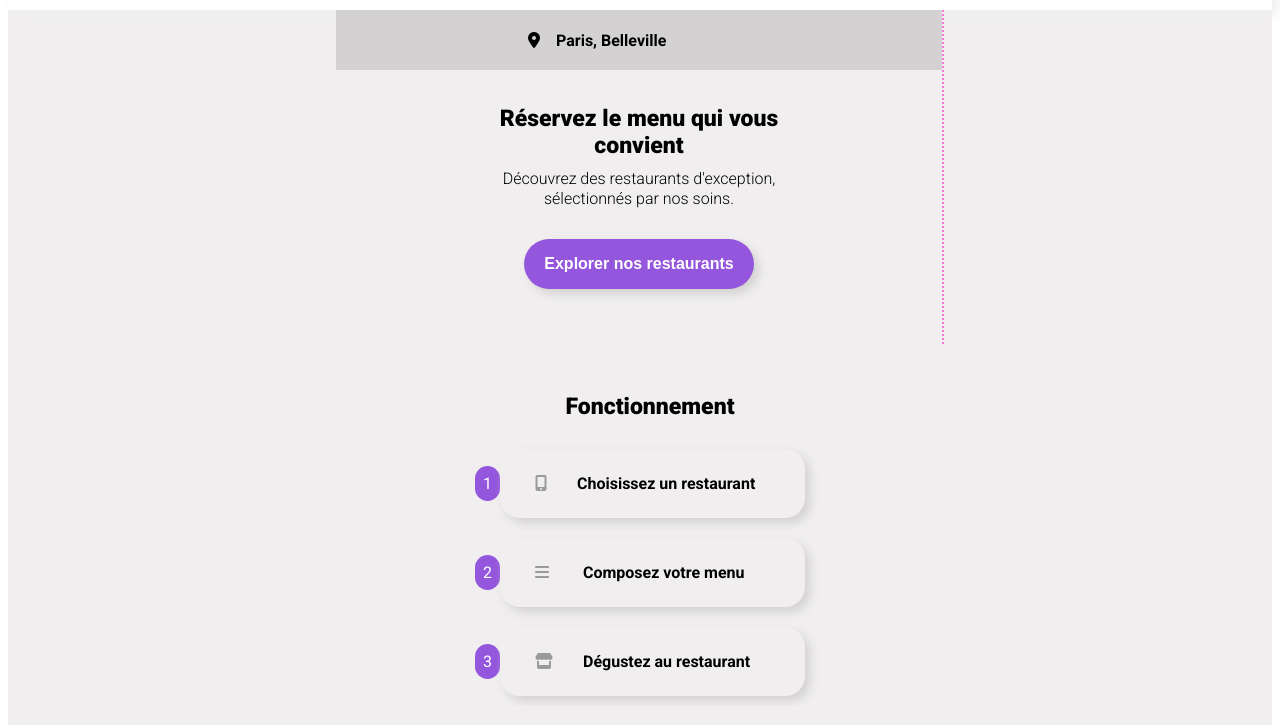
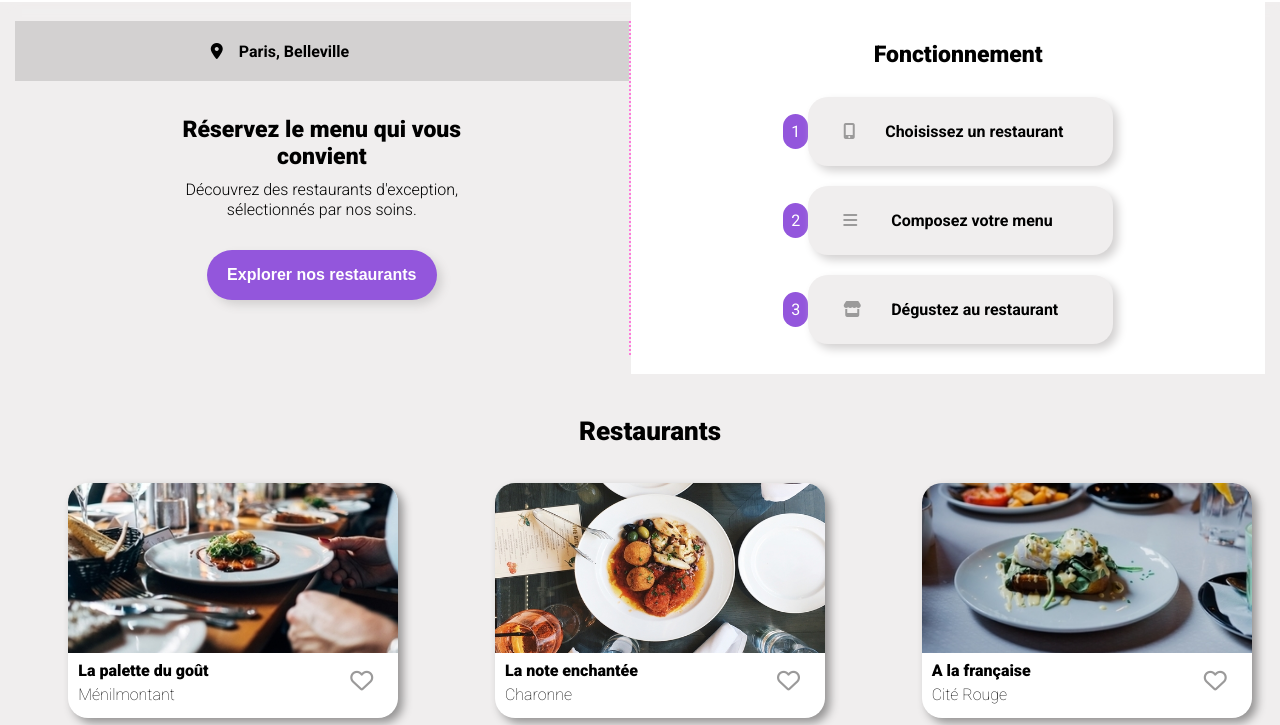
Before and after one commit to GaranceClausse/GaranceClausse-GaranceClausse_3_28042021, a website: page html/index.html in a window 1280 px wide. Shown: the part 68-793 px from the top of the page. Drawn offline with Linux system fonts and the light colour scheme; a web font is replaced by a local one.

Commit message:
small errors correction

```diff
--- a/html/index.html
+++ b/html/index.html
@@ -16,7 +16,7 @@
 
 </head>
 
-<main id="page">
+<main id="page-index">
 
     <body>
         <header class="header">
--- a/sass/main.scss
+++ b/sass/main.scss
@@ -66,6 +66,7 @@ $second-font: 'Shrikhand', sans-serif;
         flex-direction: row;
         align-items: center;
         justify-content: space-between;
+        background-color: $colour-white;
         width: 360px;
         height: 70px;
         box-shadow: 5px 5px 10px $colour-dark-background;
@@ -82,20 +83,23 @@ $second-font: 'Shrikhand', sans-serif;
 
 /* Style général de la page*/
 
-#page {
+body {
+    margin: 0;
+}
+
+#page-index {
     font-family: $main-font;
     background-color: $colour-light-background;
-    /*
     @include flex-center();
+    flex-direction: column;
 
     @media all and (min-width: 780px) {
         flex-direction: row;
         flex-wrap: wrap;
-    }*/
+    }
 }
 
 a {
-
     text-decoration: none;
 }
 
@@ -202,6 +206,7 @@ a {
         line-height: 20px;
     }
 
+
 }
 
 
@@ -227,7 +232,8 @@ a {
 #work{
     @include flex-center();
     flex-direction: column;
-    padding-top: 30px;
+    padding: 20px 10px;
+    background-color: $colour-white;
 
     @media all and (min-width:780px) {
         width: 48%;
@@ -407,6 +413,8 @@ a {
 /* Style général des pages de restaurant*/
 
 #page {
+    font-family: $main-font;
+    background-color: $colour-light-background;
     @include flex-center();
     flex-direction: column;
 
```
Also changed, not shown: html/Page3.html (+1 -4 lines), css/main.css, 1 other file.
